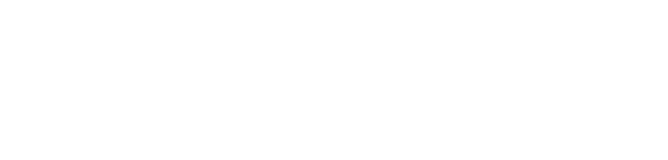
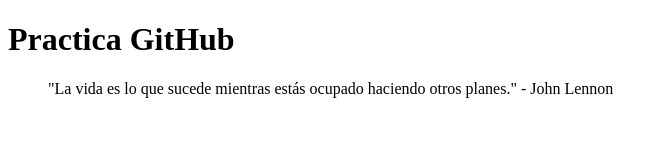
Before and after one commit to Roniel1234567/PRACTICAGITHUB3, a plain HTML site: page index.html in a window 1280 px wide. Shown: the whole page, without its empty margins (0-668 px from the left). Drawn offline with Linux system fonts and the light colour scheme.

Commit message:
crear estilo.css

```diff
--- a/index.html
+++ b/index.html
@@ -5,7 +5,10 @@
     <meta name="viewport" content="width=device-width, initial-scale=1.0">
     <title>Document</title>
 </head>
+<h1>Practica GitHub</h1>
 <body>
-
+    <blockquote>
+    "La vida es lo que sucede mientras estás ocupado haciendo otros planes." - John Lennon
+</blockquote>
 </body>
 </html>
```
Also changed, not shown: estilo.css (added).
